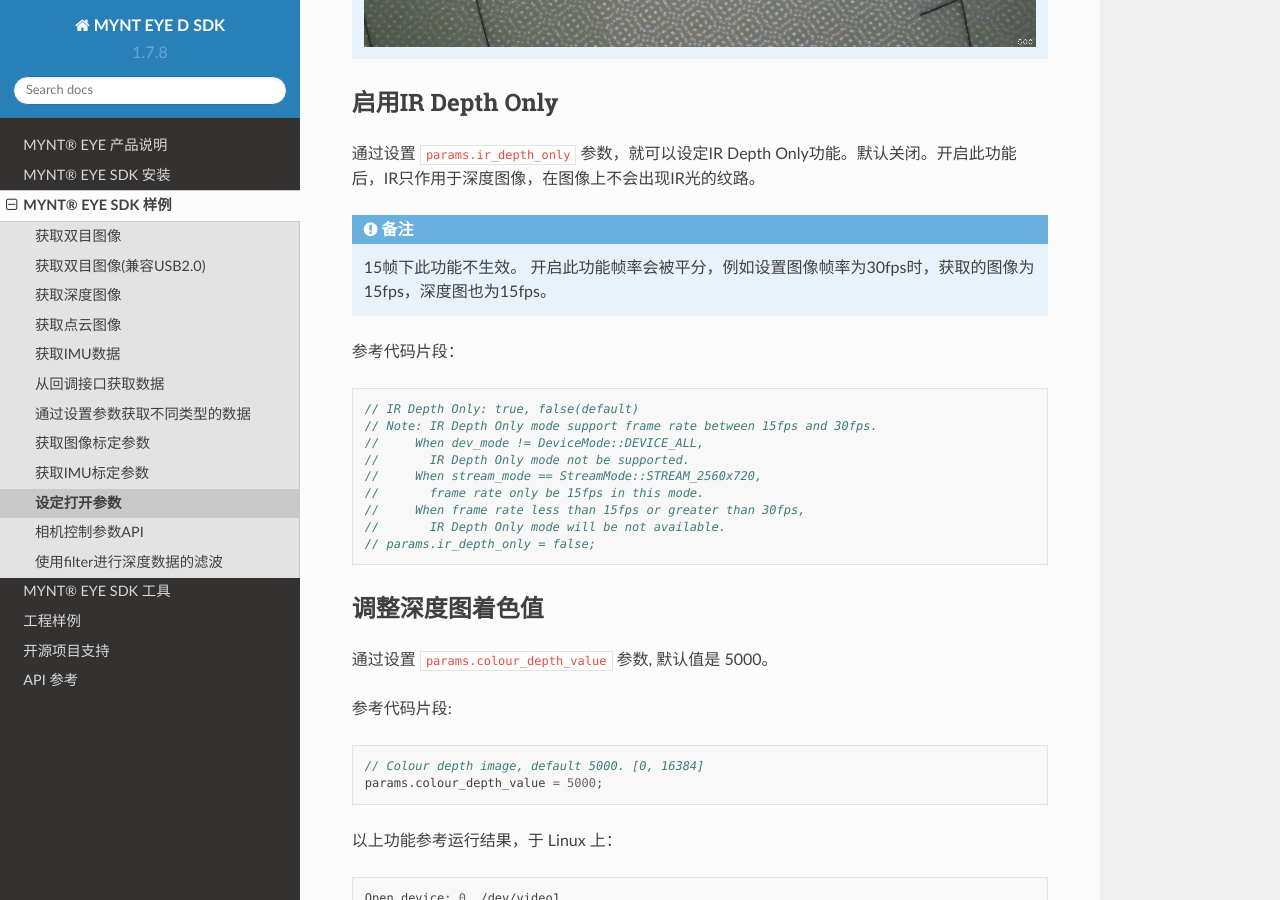
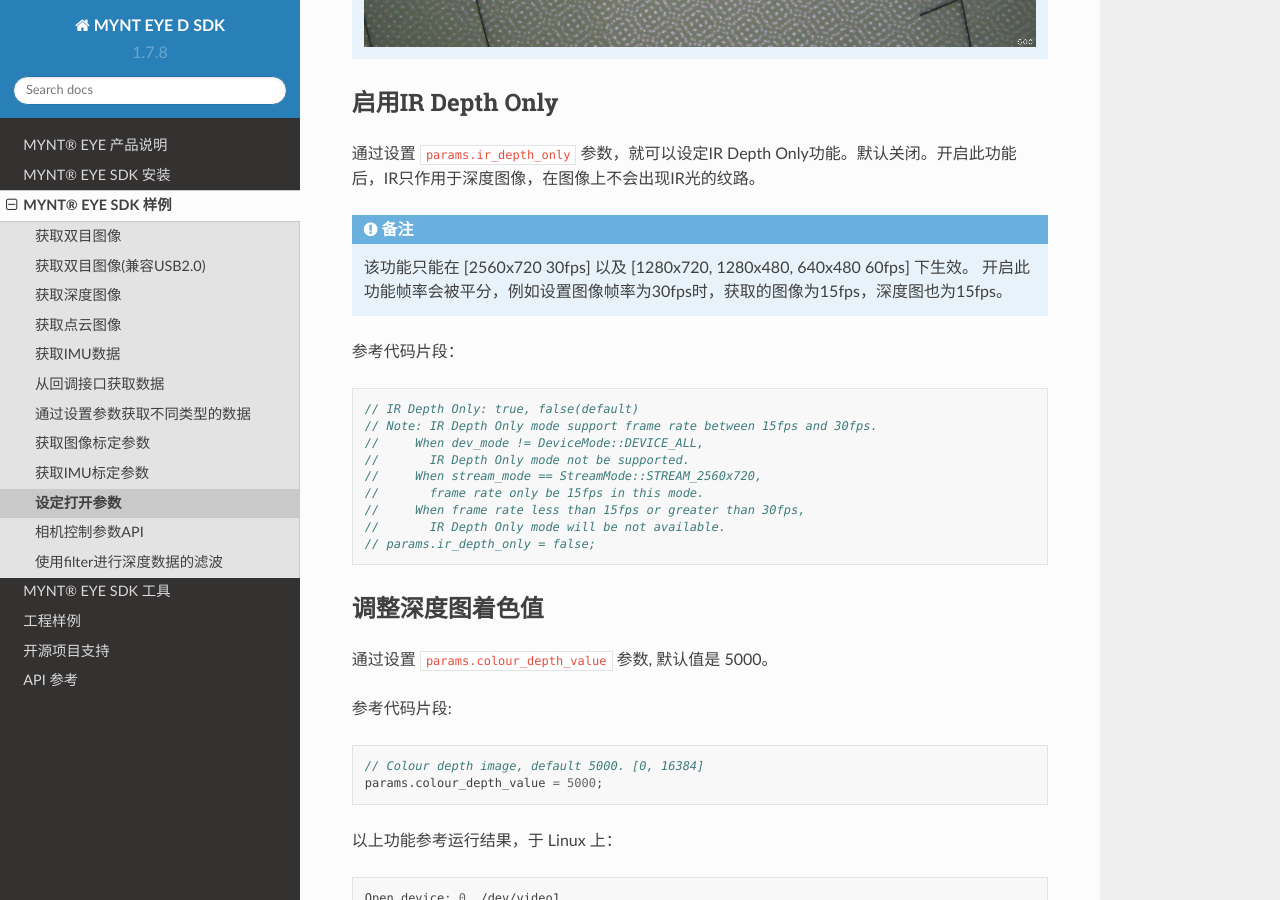
Before and after one commit to slightech/MYNT-EYE-D-SDK-Docs-zh_CN, a Sphinx documentation site: the page built from docs/samples/set_open_params.rst, in a window 1280 px wide and 900 px high, scrolled down 2541 px. Built offline with Sphinx 7.4.7 and the Read the Docs theme 2.0.0, drawn with Linux system fonts in a browser that asks for light colours.

Commit message:
docs(*): update ir_depth_only info

```diff
--- a/docs/samples/set_open_params.rst
+++ b/docs/samples/set_open_params.rst
@@ -114,7 +114,7 @@
 Only功能。默认关闭。开启此功能后，IR只作用于深度图像，在图像上不会出现IR光的纹路。
 
 .. note::
- 15帧下此功能不生效。
+ 该功能只能在 [2560x720 30fps] 以及 [1280x720, 1280x480, 640x480 60fps] 下生效。
  开启此功能帧率会被平分，例如设置图像帧率为30fps时，获取的图像为15fps，深度图也为15fps。
 
 参考代码片段：
```
